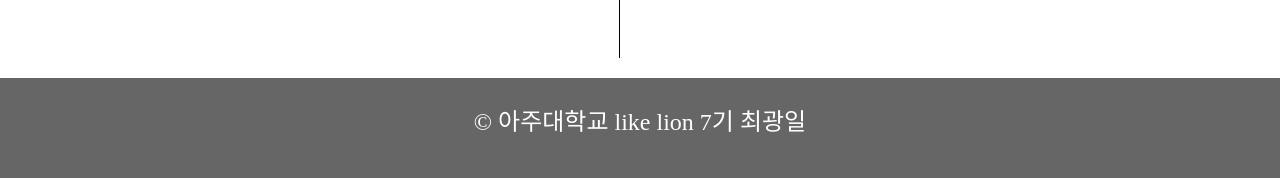
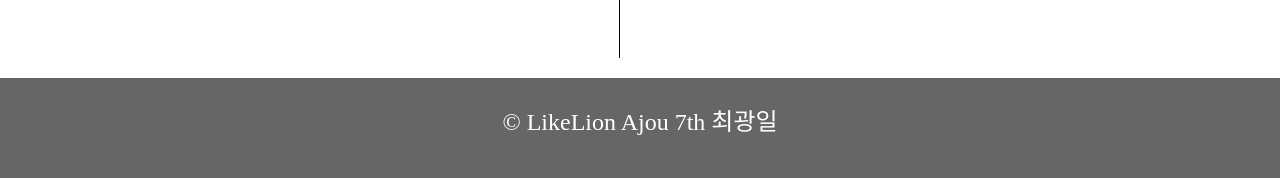
Before and after one commit to choikwangil95/movie_review_crawling, a Django app: page / in a window 1280 px wide. Shown: the part 1216-1394 px from the top of the page. Run offline with Django 3.2, Linux system fonts and the light colour scheme; data that the repository does not hold is empty; some libraries are stand-ins or nearby versions; some web fonts are replaced.

Commit message:
footer edit

```diff
--- a/crawl/templates/index.html
+++ b/crawl/templates/index.html
@@ -151,5 +151,5 @@
 </div>
 
 <footer>
-  <h4>&copy; 아주대학교 like lion 7기 최광일</h4>
+  <h4>&copy;  LikeLion Ajou 7th 최광일</h4>
 </footer>
--- a/crawl/templates/review.html
+++ b/crawl/templates/review.html
@@ -74,5 +74,5 @@
 </div>
 
 <footer>
-  <h4>&copy; 아주대학교 like lion 7기 최광일</h4>
+  <h4>&copy;  LikeLion Ajou 7th 최광일</h4>
 </footer>
```
